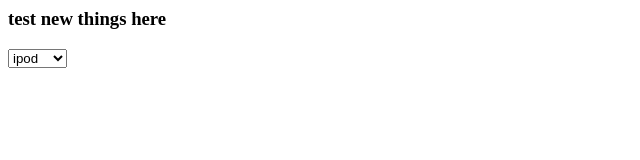
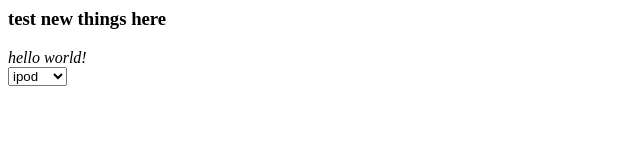
Before and after one commit to daxiong2009/git_test, a plain HTML site: page index.html in a window 1280 px wide. Shown: the whole page, without its empty margins (0-640 px from the left). Drawn offline with Linux system fonts and the light colour scheme.

Commit message:
Update index.html

```diff
--- a/index.html
+++ b/index.html
@@ -3,7 +3,7 @@
 <html>
 <h3>test new things here</h3>
 <script>
-  this.write("<em>hello world!</em>")
+  document.write("<em>hello world!</em>")
 </script>
 <form action="http://www/example.com/profile.php">
   <select name="device">
```
